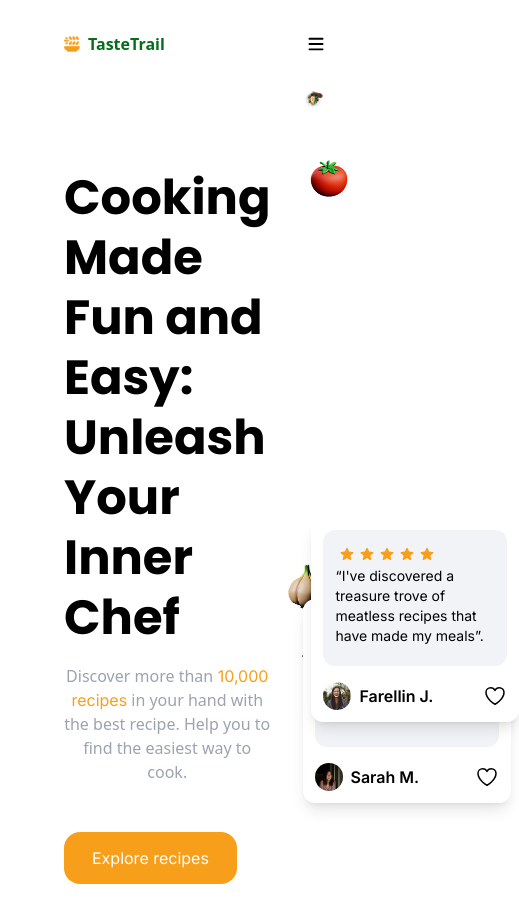
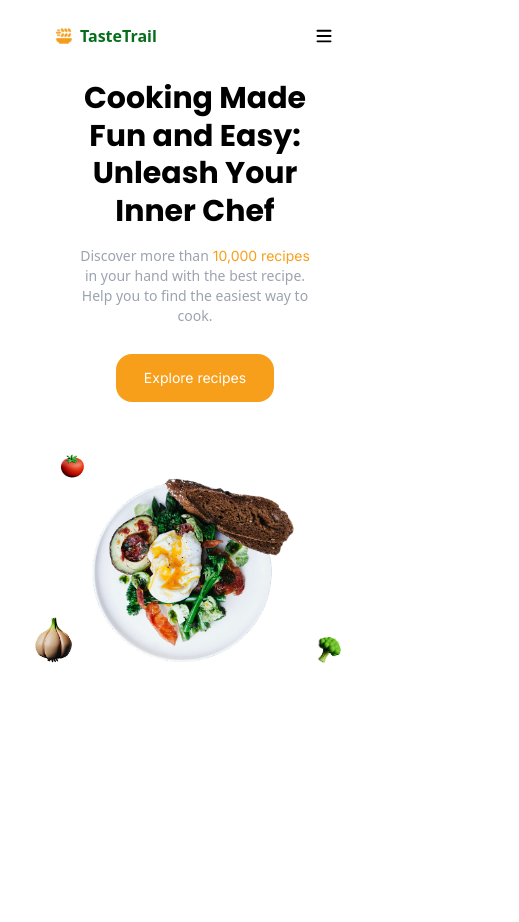
Before and after one commit to KirubelWondwossen/recipe-sharing-app, a React (Vite) app: page / in a window 390 px wide. Shown: the top 922 px of the page, 519 px wide, since content can reach past the window. Built offline with nearby package versions, Linux system fonts and the light colour scheme.

Commit message:
Make the hero section responsive

```diff
--- a/src/components/HeroSection.jsx
+++ b/src/components/HeroSection.jsx
@@ -19,7 +19,7 @@ const heroCards = [
 function HeroSection() {
   return (
     <section>
-      <div className="container mx-auto p-4 flex justify-between h-screen">
+      <div className="container mx-auto p-4 flex flex-col justify-between md:flex-row">
         <HeroLeft />
         <HeroRight />
       </div>
@@ -29,18 +29,18 @@ function HeroSection() {
 
 function HeroLeft() {
   return (
-    <div className="container mx-auto p-4 flex flex-col items-start">
-      <h1 className="font-bold font-heading text-5xl mb-4 text-left mt-20 leading-tight">
+    <div className="container mx-auto p-4 flex flex-col items-center md:items-start">
+      <h1 className="font-bold font-heading text-3xl sm:text-4xl lg:text-5xl mb-4 text-center md:text-left sm:mt-20 leading-tight">
         Cooking Made Fun and Easy: Unleash Your Inner Chef
       </h1>
 
-      <p className="text-base mb-12 md:text-left md:w-10/12 text-gray-400">
+      <p className="md:text-base text-sm mb-7 sm:mb-12 md:text-left w-10/12 text-gray-400">
         Discover more than
         <span className="text-accent font-body"> 10,000 recipes</span> in your
         hand with the best recipe. Help you to find the easiest way to cook.
       </p>
 
-      <button className="px-7 py-3.5 rounded-2xl bg-accent text-white font-body">
+      <button className="text-sm sm:text:base px-7 py-3.5 rounded-2xl bg-accent text-white font-body">
         Explore recipes
       </button>
     </div>
@@ -52,15 +52,15 @@ function HeroRight() {
     <div className="container mx-auto p-4 relative">
       <img className="mb-7" src="images\hero\hero-img.png" />
       <img
-        className="absolute right-0 top-[65%] w-20 h-20"
+        className="absolute right-0 top-[65%] w-11 sm:w-20 sm:h-20"
         src="images\hero\Broccoli.png"
       />
       <img
-        className="absolute top-[10%] w-12.5 h-12.5"
+        className="absolute top-[10%] w-8 sm:w-12.5 sm:h-12.5"
         src="images\hero\Tomato.png"
       />
       <img
-        className="absolute top-[60%] -left-[15%] w-25 h-25"
+        className="absolute top-[60%] -left-[5%] w-14 sm:w-25 sm:h-25"
         src="images\hero\Garlic.png"
       />
       {heroCards.map((element, i) => (
@@ -73,8 +73,10 @@ function HeroRight() {
 function HeroCards({ data, i }) {
   return (
     <div
-      className={`flex flex-col w-52 rounded-xl shadow-lg p-3 gap-4 absolute bg-white ${
-        i === 1 ? "bottom-[20%] left-[45%] " : "bottom-[10%]"
+      className={`invisible sm:visible flex flex-col w-52 rounded-xl shadow-lg p-3 gap-4 absolute bg-white ${
+        i === 1
+          ? "bottom-[20%] md:left-[55%] sm:left-[50%] "
+          : "md:bottom-[10%] sm:bottom-[15%] sm:left-[10%]"
       }`}
     >
       <div className="bg-[#F1F3F7] p-3 rounded-xl">
@@ -85,7 +87,7 @@ function HeroCards({ data, i }) {
               <StarIcon className="w-4 h-4 text-accent" />
             ))}
         </div>
-        <p className="font-body text-left text-sm min-h-[5.5rem]">
+        <p className="font-body text-left text-xs lg:text-sm min-h-[4rem] lg:min-h-[5.5rem]">
           {data.desc}
         </p>
       </div>
@@ -96,9 +98,11 @@ function HeroCards({ data, i }) {
             alt="person"
             className="w-7 h-7 rounded-full"
           />
-          <p className="font-body text-base font-semibold ">{data.name}</p>
+          <p className="font-body text-sm lg:text-base font-semibold ">
+            {data.name}
+          </p>
         </span>
-        <HeartIcon className="w-6" />
+        <HeartIcon className="md:w-6 w-4" />
       </div>
     </div>
   );
--- a/src/index.css
+++ b/src/index.css
@@ -16,3 +16,7 @@
 .nav-btn_hover {
   @apply hover:bg-gray-200 md:hover:scale-110 md:hover:bg-white transition-transform  duration-300 ease-in-out;
 }
+
+#root {
+  padding: 1.5rem !important;
+}
```
